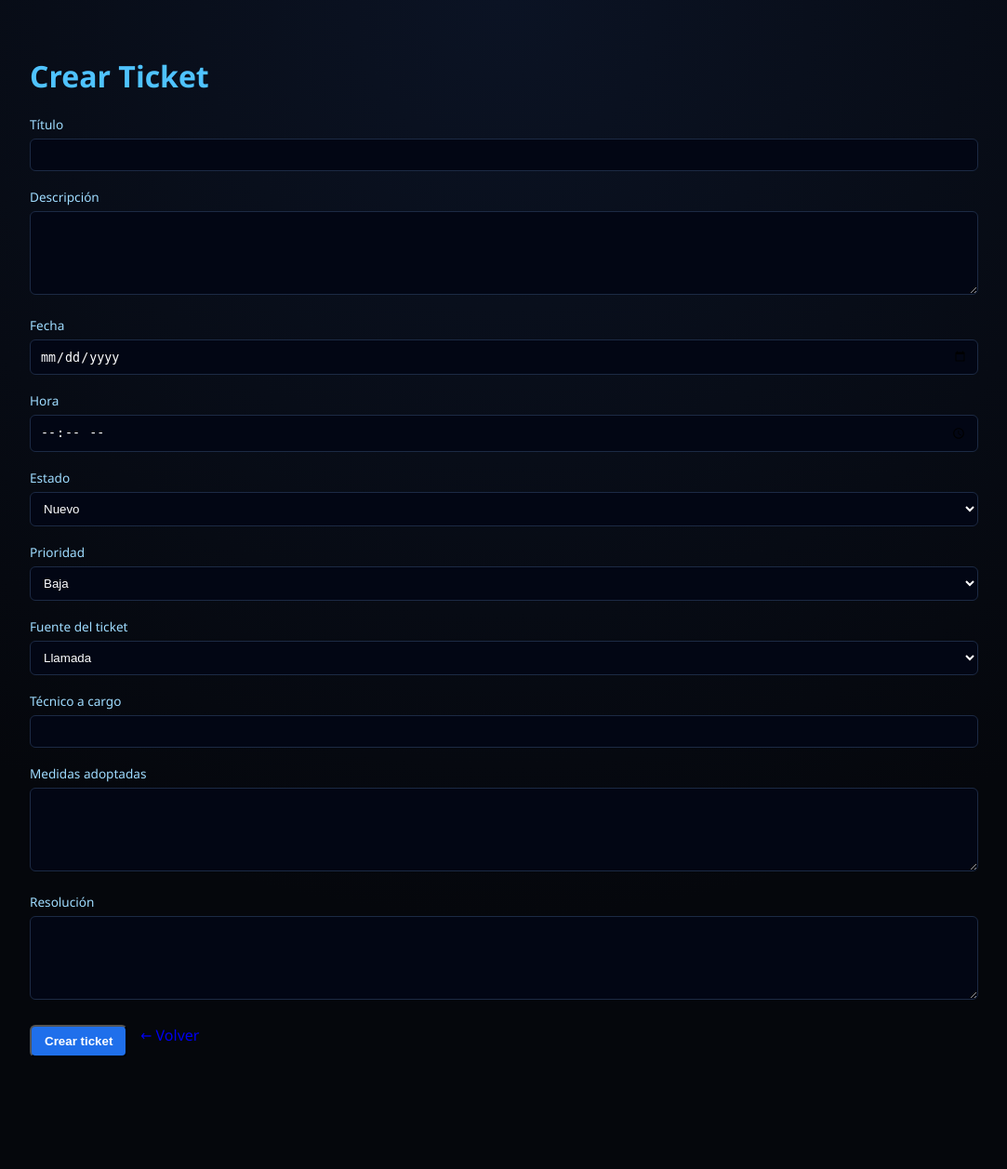
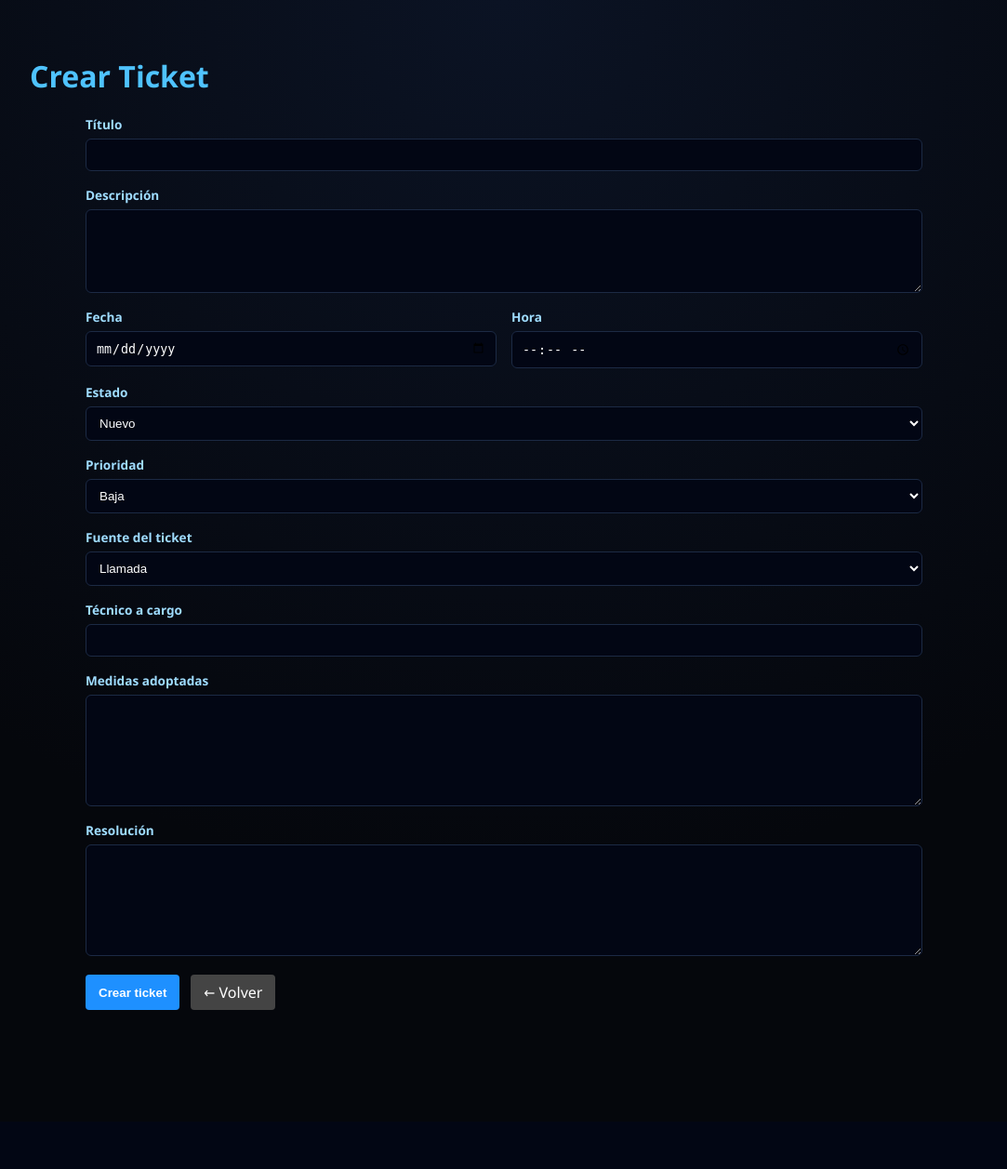
Before and after one commit to CarlokyOP/gestion-de-usuario, a Flask app: page /tickets/create in a window 1280 px wide. Shown: the whole page at 93% size, without its empty margins (98-1181 px from the left). After the commit the page ends 1086 px from the top, so only its background shows below. Run offline with Flask 3, Linux system fonts and the light colour scheme.

Commit message:
Add form and button styles to styles.css

```diff
--- a/app/static/css/styles.css
+++ b/app/static/css/styles.css
@@ -277,3 +277,60 @@ textarea {
         flex-wrap: wrap;
     }
 }
+/* ===== FORMULARIOS ===== */
+
+form {
+    max-width: 900px;
+    margin: auto;
+}
+
+.form-group {
+    display: flex;
+    flex-direction: column;
+    margin-bottom: 16px;
+}
+
+.form-group label {
+    margin-bottom: 6px;
+    font-weight: 600;
+}
+
+.form-row {
+    display: flex;
+    gap: 16px;
+}
+
+.form-row .form-group {
+    flex: 1;
+}
+
+.textarea-large {
+    min-height: 120px;
+    resize: vertical;
+}
+
+/* ===== BOTONES ===== */
+
+.form-actions {
+    display: flex;
+    gap: 12px;
+    margin-top: 20px;
+}
+
+.btn-primary {
+    background: #1e90ff;
+    color: white;
+    border: none;
+    padding: 8px 14px;
+    border-radius: 4px;
+    cursor: pointer;
+    text-decoration: none;
+}
+
+.btn-secondary {
+    background: #444;
+    color: white;
+    padding: 8px 14px;
+    border-radius: 4px;
+    text-decoration: none;
+}
```
